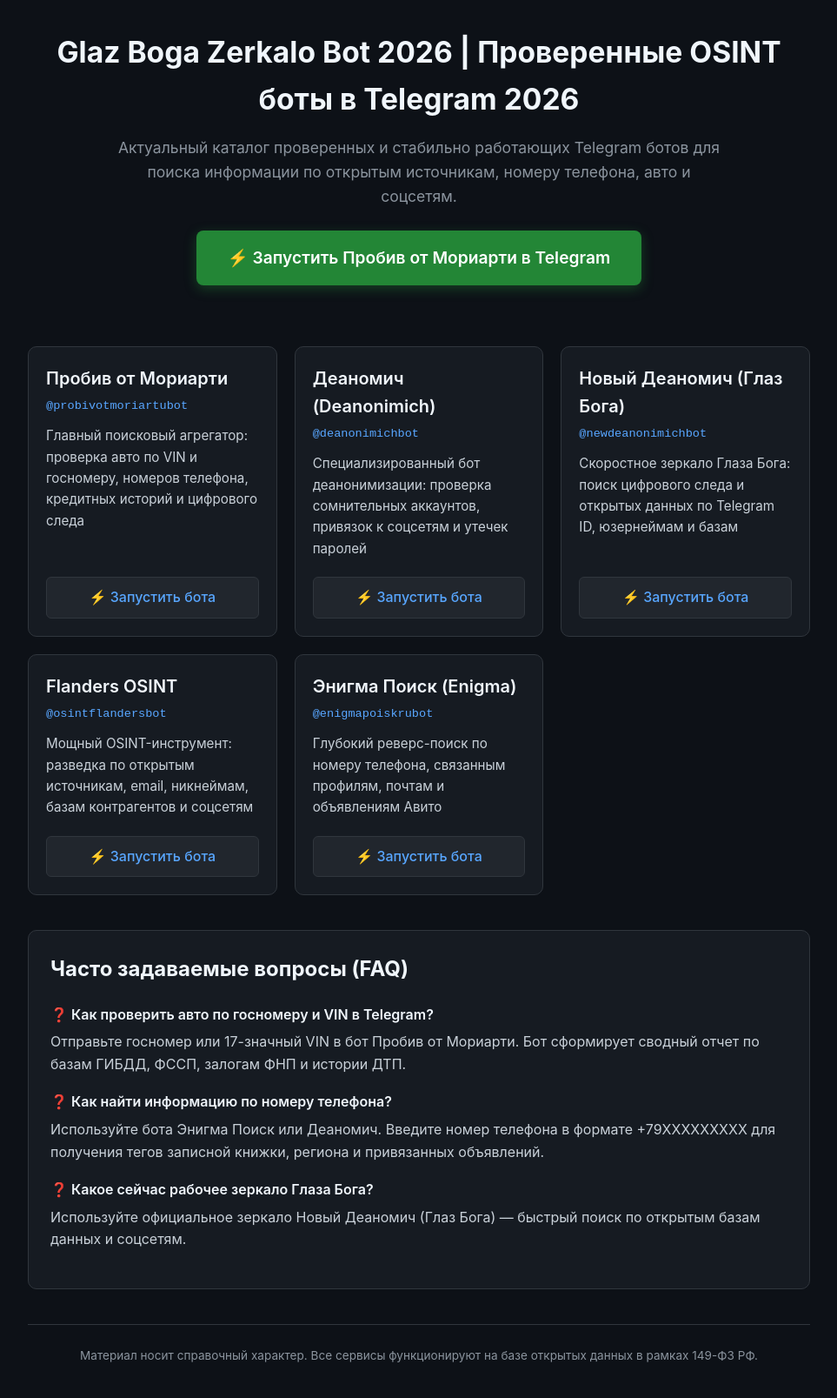
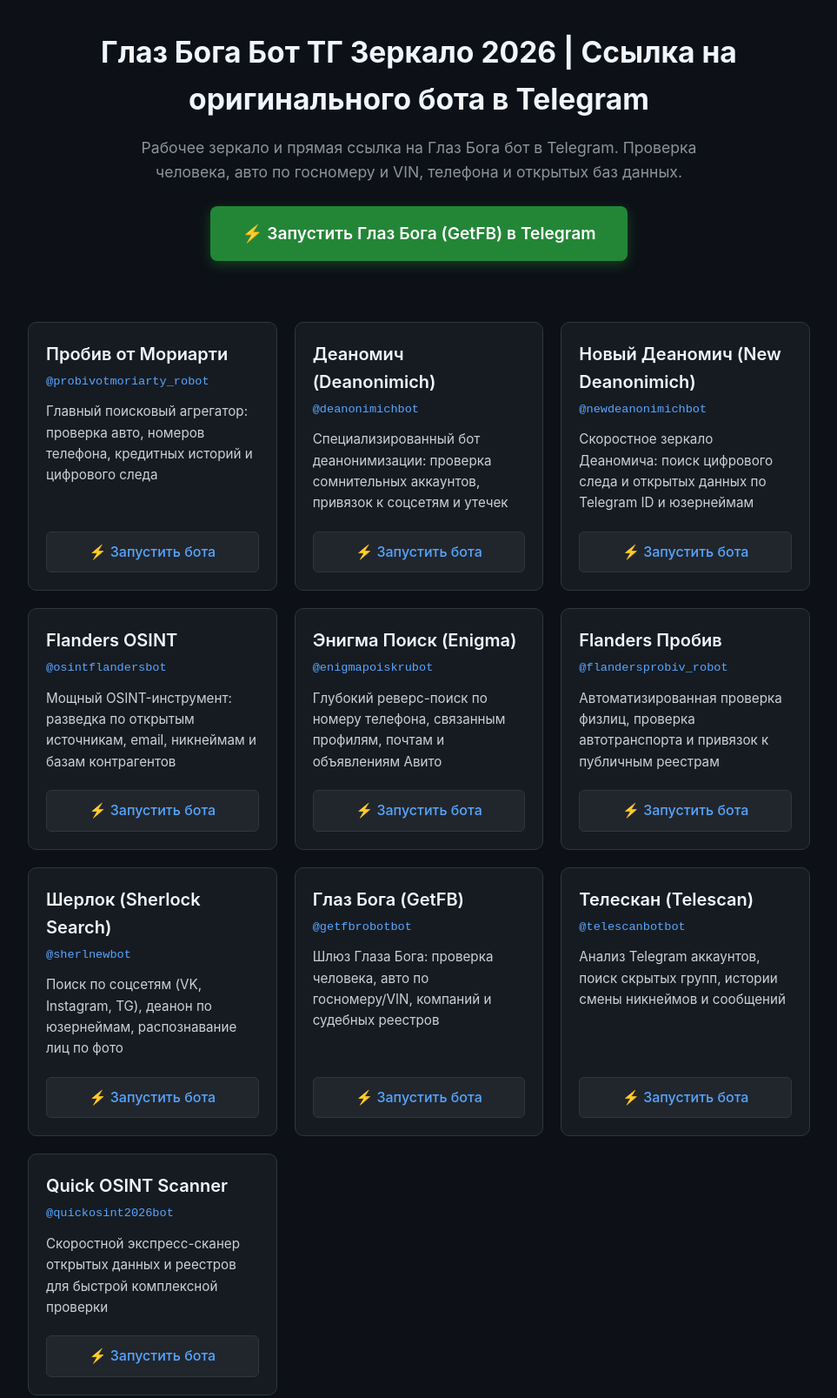
Before and after one commit to ValerieAlexiou887/glaz-boga-zerkalo-bot-2026, a plain HTML site: page index.html in a window 1280 px wide. Shown: the part 17-1624 px from the top of the page at 87% size, without its empty margins (158-1121 px from the left). Drawn offline with Linux system fonts and the light colour scheme.

Commit message:
Update active verified bot links (October 2026)

```diff
--- a/index.html
+++ b/index.html
@@ -3,20 +3,20 @@
 <head>
     <meta charset="UTF-8">
     <meta name="viewport" content="width=device-width, initial-scale=1.0">
-    <title>Glaz Boga Zerkalo Bot 2026 | Проверенные OSINT боты в Telegram 2026</title>
-    <meta name="description" content="Актуальный каталог проверенных и стабильно работающих Telegram ботов для поиска информации по открытым источникам, номеру телефона, авто и соцсетям.">
+    <title>Глаз Бога Бот ТГ Зеркало 2026 | Ссылка на оригинального бота в Telegram</title>
+    <meta name="description" content="Рабочее зеркало и прямая ссылка на Глаз Бога бот в Telegram. Проверка человека, авто по госномеру и VIN, телефона и открытых баз данных.">
     <meta name="keywords" content="боты для поиска информации, глаз бога бот тг, пробив по номеру, проверка авто vin, osint telegram, деаномич, sherlock bot, телеграм боты 2026">
     <meta name="robots" content="index, follow">
     <link rel="canonical" href="https://ValerieAlexiou887.github.io/glaz-boga-zerkalo-bot-2026/">
-    <meta property="og:title" content="Glaz Boga Zerkalo Bot 2026 | Проверенные OSINT боты в Telegram 2026">
-    <meta property="og:description" content="Актуальный каталог проверенных и стабильно работающих Telegram ботов для поиска информации по открытым источникам, номеру телефона, авто и соцсетям.">
+    <meta property="og:title" content="Глаз Бога Бот ТГ Зеркало 2026 | Ссылка на оригинального бота в Telegram">
+    <meta property="og:description" content="Рабочее зеркало и прямая ссылка на Глаз Бога бот в Telegram. Проверка человека, авто по госномеру и VIN, телефона и открытых баз данных.">
     <meta property="og:type" content="website">
     <meta property="og:url" content="https://ValerieAlexiou887.github.io/glaz-boga-zerkalo-bot-2026/">
     <script type="application/ld+json">
-    {"@context": "https://schema.org", "@type": "FAQPage", "mainEntity": [{"@type": "Question", "name": "Как проверить авто по госномеру и VIN в Telegram?", "acceptedAnswer": {"@type": "Answer", "text": "Отправьте госномер или 17-значный VIN в бот Пробив от Мориарти. Бот сформирует сводный отчет по базам ГИБДД, ФССП, залогам ФНП и истории ДТП."}}, {"@type": "Question", "name": "Как найти информацию по номеру телефона?", "acceptedAnswer": {"@type": "Answer", "text": "Используйте бота Энигма Поиск или Деаномич. Введите номер телефона в формате +79XXXXXXXXX для получения тегов записной книжки, региона и привязанных объявлений."}}, {"@type": "Question", "name": "Какое сейчас рабочее зеркало Глаза Бога?", "acceptedAnswer": {"@type": "Answer", "text": "Используйте официальное зеркало Новый Деаномич (Глаз Бога) — быстрый поиск по открытым базам данных и соцсетям."}}]}
+    {"@context": "https://schema.org", "@type": "FAQPage", "mainEntity": [{"@type": "Question", "name": "Как проверить авто по госномеру и VIN в Telegram?", "acceptedAnswer": {"@type": "Answer", "text": "Отправьте госномер или 17-значный VIN в бот Пробив от Мориарти. Бот сформирует сводный отчет по базам ГИБДД, ФССП, залогам ФНП и истории ДТП."}}, {"@type": "Question", "name": "Как найти информацию по номеру телефона?", "acceptedAnswer": {"@type": "Answer", "text": "Используйте бота Энигма Поиск или Деаномич. Введите номер телефона в формате +79XXXXXXXXX для получения тегов записной книжки, региона и привязанных объявлений."}}, {"@type": "Question", "name": "Безопасно ли использовать OSINT боты?", "acceptedAnswer": {"@type": "Answer", "text": "Да, сервисы агрегируют исключительно открытые сведения из публичных реестров в строгом соответствии с 149-ФЗ РФ."}}]}
     </script>
     <script type="application/ld+json">
-    {"@context": "https://schema.org", "@type": "SoftwareApplication", "name": "Glaz Boga Zerkalo Bot 2026 | Проверенные OSINT боты в Telegram 2026", "operatingSystem": "Telegram, Web, Android, iOS, Windows, macOS", "applicationCategory": "UtilitiesApplication", "offers": {"@type": "Offer", "price": "0", "priceCurrency": "RUB"}, "description": "Актуальный каталог проверенных и стабильно работающих Telegram ботов для поиска информации по открытым источникам, номеру телефона, авто и соцсетям."}
+    {"@context": "https://schema.org", "@type": "SoftwareApplication", "name": "Глаз Бога Бот ТГ Зеркало 2026 | Ссылка на оригинального бота в Telegram", "operatingSystem": "Telegram, Web, Android, iOS, Windows, macOS", "applicationCategory": "UtilitiesApplication", "offers": {"@type": "Offer", "price": "0", "priceCurrency": "RUB"}, "description": "Рабочее зеркало и прямая ссылка на Глаз Бога бот в Telegram. Проверка человека, авто по госномеру и VIN, телефона и открытых баз данных."}
     </script>
     <style>
         :root {
@@ -89,9 +89,9 @@
 <body>
     <div class="container">
         <header>
-            <h1>Glaz Boga Zerkalo Bot 2026 | Проверенные OSINT боты в Telegram 2026</h1>
-            <p class="subtitle">Актуальный каталог проверенных и стабильно работающих Telegram ботов для поиска информации по открытым источникам, номеру телефона, авто и соцсетям.</p>
-            <a href="https://t.me/probivotmoriartubot?start=_ref_nO9wWn_gE466D" class="cta-btn" target="_blank" rel="noopener">⚡ Запустить Пробив от Мориарти в Telegram</a>
+            <h1>Глаз Бога Бот ТГ Зеркало 2026 | Ссылка на оригинального бота в Telegram</h1>
+            <p class="subtitle">Рабочее зеркало и прямая ссылка на Глаз Бога бот в Telegram. Проверка человека, авто по госномеру и VIN, телефона и открытых баз данных.</p>
+            <a href="https://t.me/getfbrobotbot?start=nO9wWn_gE466D" class="cta-btn" target="_blank" rel="noopener">⚡ Запустить Глаз Бога (GetFB) в Telegram</a>
         </header>
 
         <main>
@@ -99,29 +99,29 @@
 
         <div class="card">
             <div class="card-title">Пробив от Мориарти</div>
-            <div class="card-tag">@probivotmoriartubot</div>
-            <p class="card-desc">Главный поисковый агрегатор: проверка авто по VIN и госномеру, номеров телефона, кредитных историй и цифрового следа</p>
-            <a href="https://t.me/probivotmoriartubot?start=_ref_nO9wWn_gE466D" class="btn" target="_blank" rel="noopener">⚡ Запустить бота</a>
+            <div class="card-tag">@probivotmoriarty_robot</div>
+            <p class="card-desc">Главный поисковый агрегатор: проверка авто, номеров телефона, кредитных историй и цифрового следа</p>
+            <a href="https://t.me/probivotmoriarty_robot?start=_ref_nO9wWn_gE466D" class="btn" target="_blank" rel="noopener">⚡ Запустить бота</a>
         </div>
 
         <div class="card">
             <div class="card-title">Деаномич (Deanonimich)</div>
             <div class="card-tag">@deanonimichbot</div>
-            <p class="card-desc">Специализированный бот деанонимизации: проверка сомнительных аккаунтов, привязок к соцсетям и утечек паролей</p>
+            <p class="card-desc">Специализированный бот деанонимизации: проверка сомнительных аккаунтов, привязок к соцсетям и утечек</p>
             <a href="https://t.me/deanonimichbot?start=nO9wWn_gE466D" class="btn" target="_blank" rel="noopener">⚡ Запустить бота</a>
         </div>
 
         <div class="card">
-            <div class="card-title">Новый Деаномич (Глаз Бога)</div>
+            <div class="card-title">Новый Деаномич (New Deanonimich)</div>
             <div class="card-tag">@newdeanonimichbot</div>
-            <p class="card-desc">Скоростное зеркало Глаза Бога: поиск цифрового следа и открытых данных по Telegram ID, юзернеймам и базам</p>
+            <p class="card-desc">Скоростное зеркало Деаномича: поиск цифрового следа и открытых данных по Telegram ID и юзернеймам</p>
             <a href="https://t.me/newdeanonimichbot?start=nO9wWn_gE466D" class="btn" target="_blank" rel="noopener">⚡ Запустить бота</a>
         </div>
 
         <div class="card">
             <div class="card-title">Flanders OSINT</div>
             <div class="card-tag">@osintflandersbot</div>
-            <p class="card-desc">Мощный OSINT-инструмент: разведка по открытым источникам, email, никнеймам, базам контрагентов и соцсетям</p>
+            <p class="card-desc">Мощный OSINT-инструмент: разведка по открытым источникам, email, никнеймам и базам контрагентов</p>
             <a href="https://t.me/osintflandersbot?start=nO9wWn_gE466D" class="btn" target="_blank" rel="noopener">⚡ Запустить бота</a>
         </div>
 
@@ -132,11 +132,46 @@
             <a href="https://t.me/enigmapoiskrubot?start=nO9wWn_gE466D" class="btn" target="_blank" rel="noopener">⚡ Запустить бота</a>
         </div>
 
+        <div class="card">
+            <div class="card-title">Flanders Пробив</div>
+            <div class="card-tag">@flandersprobiv_robot</div>
+            <p class="card-desc">Автоматизированная проверка физлиц, проверка автотранспорта и привязок к публичным реестрам</p>
+            <a href="https://t.me/flandersprobiv_robot?start=nO9wWn_gE466D" class="btn" target="_blank" rel="noopener">⚡ Запустить бота</a>
+        </div>
+
+        <div class="card">
+            <div class="card-title">Шерлок (Sherlock Search)</div>
+            <div class="card-tag">@sherlnewbot</div>
+            <p class="card-desc">Поиск по соцсетям (VK, Instagram, TG), деанон по юзернеймам, распознавание лиц по фото</p>
+            <a href="https://t.me/sherlnewbot?start=nO9wWn_gE466D" class="btn" target="_blank" rel="noopener">⚡ Запустить бота</a>
+        </div>
+
+        <div class="card">
+            <div class="card-title">Глаз Бога (GetFB)</div>
+            <div class="card-tag">@getfbrobotbot</div>
+            <p class="card-desc">Шлюз Глаза Бога: проверка человека, авто по госномеру/VIN, компаний и судебных реестров</p>
+            <a href="https://t.me/getfbrobotbot?start=nO9wWn_gE466D" class="btn" target="_blank" rel="noopener">⚡ Запустить бота</a>
+        </div>
+
+        <div class="card">
+            <div class="card-title">Телескан (Telescan)</div>
+            <div class="card-tag">@telescanbotbot</div>
+            <p class="card-desc">Анализ Telegram аккаунтов, поиск скрытых групп, истории смены никнеймов и сообщений</p>
+            <a href="https://t.me/telescanbotbot?start=nO9wWn_gE466D" class="btn" target="_blank" rel="noopener">⚡ Запустить бота</a>
+        </div>
+
+        <div class="card">
+            <div class="card-title">Quick OSINT Scanner</div>
+            <div class="card-tag">@quickosint2026bot</div>
+            <p class="card-desc">Скоростной экспресс-сканер открытых данных и реестров для быстрой комплексной проверки</p>
+            <a href="https://t.me/quickosint2026bot?start=nO9wWn_gE466D" class="btn" target="_blank" rel="noopener">⚡ Запустить бота</a>
+        </div>
+
             </div>
 
             <section class="faq">
                 <h2>Часто задаваемые вопросы (FAQ)</h2>
-                <div class="faq-item"><div class="faq-q">❓ Как проверить авто по госномеру и VIN в Telegram?</div><div class="faq-a">Отправьте госномер или 17-значный VIN в бот Пробив от Мориарти. Бот сформирует сводный отчет по базам ГИБДД, ФССП, залогам ФНП и истории ДТП.</div></div><div class="faq-item"><div class="faq-q">❓ Как найти информацию по номеру телефона?</div><div class="faq-a">Используйте бота Энигма Поиск или Деаномич. Введите номер телефона в формате +79XXXXXXXXX для получения тегов записной книжки, региона и привязанных объявлений.</div></div><div class="faq-item"><div class="faq-q">❓ Какое сейчас рабочее зеркало Глаза Бога?</div><div class="faq-a">Используйте официальное зеркало Новый Деаномич (Глаз Бога) — быстрый поиск по открытым базам данных и соцсетям.</div></div>
+                <div class="faq-item"><div class="faq-q">❓ Как проверить авто по госномеру и VIN в Telegram?</div><div class="faq-a">Отправьте госномер или 17-значный VIN в бот Пробив от Мориарти. Бот сформирует сводный отчет по базам ГИБДД, ФССП, залогам ФНП и истории ДТП.</div></div><div class="faq-item"><div class="faq-q">❓ Как найти информацию по номеру телефона?</div><div class="faq-a">Используйте бота Энигма Поиск или Деаномич. Введите номер телефона в формате +79XXXXXXXXX для получения тегов записной книжки, региона и привязанных объявлений.</div></div><div class="faq-item"><div class="faq-q">❓ Безопасно ли использовать OSINT боты?</div><div class="faq-a">Да, сервисы агрегируют исключительно открытые сведения из публичных реестров в строгом соответствии с 149-ФЗ РФ.</div></div>
             </section>
         </main>
 
```
